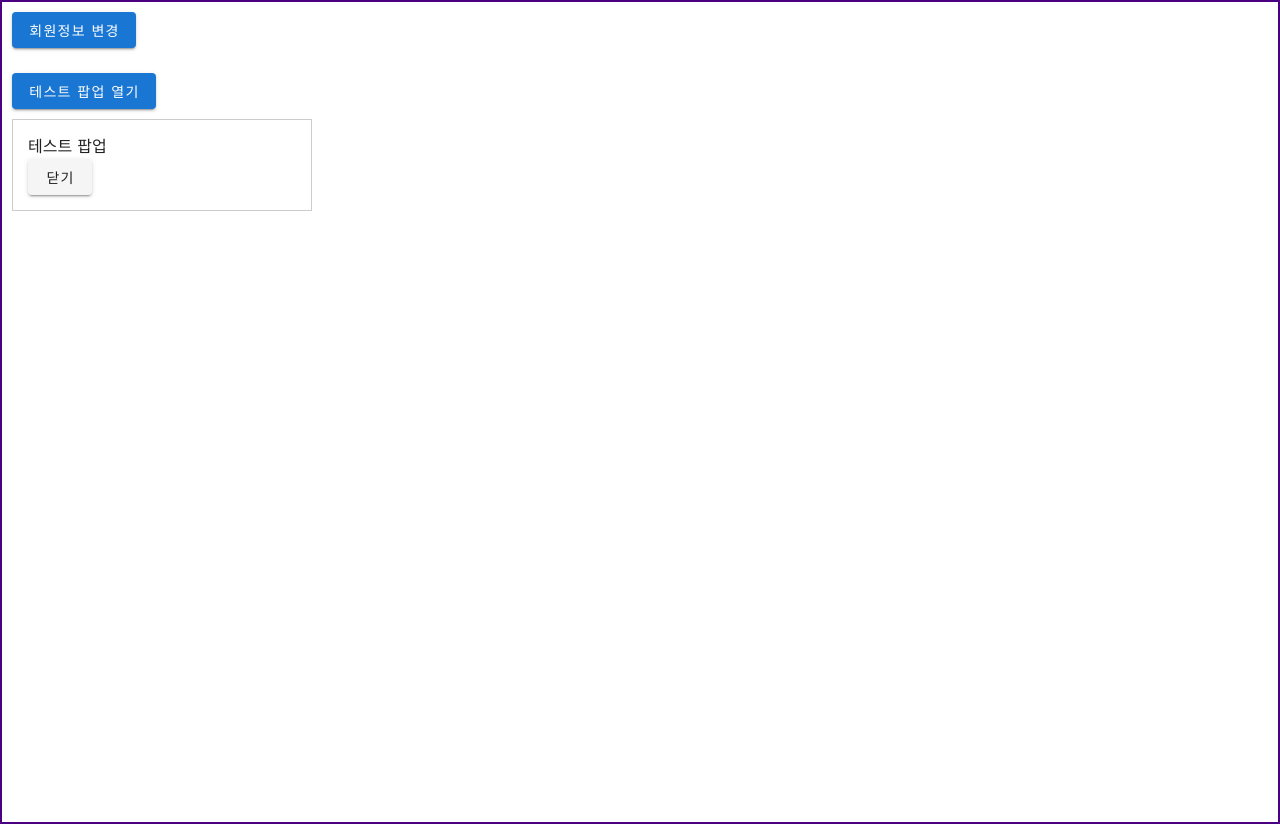
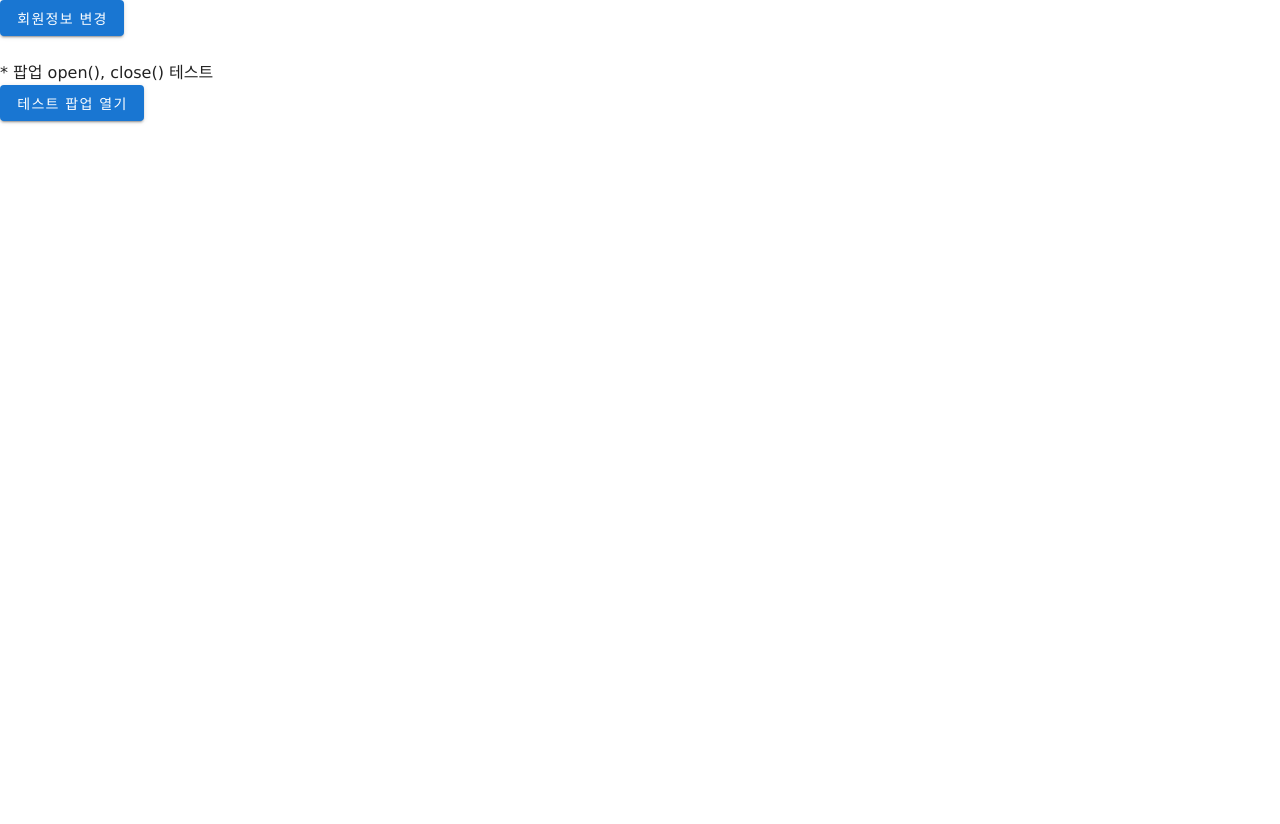
Before and after one commit to Yoonbeagle/Yoonbeagle, a Vue app: page /modal in a window 1280 px wide. After the commit the page ends 800 px from the top, so only its background shows below. Built offline with nearby package versions, Linux system fonts and the light colour scheme.

Commit message:
레이어팝업 open()/close() 테스트

```diff
--- a/src/assets/css/style.css
+++ b/src/assets/css/style.scss
@@ -1,10 +1,12 @@
 @charset "utf-8";
 @import 'reset.css';
 
-*{box-sizing:border-box;font-family:'Verdana';font-style:normal;text-transform: none !important;}
-body{padding:10px;border:2px solid indigo;}
+.v-application{
+    *{box-sizing:border-box;font-family:'Verdana';font-style:normal;text-transform: none !important;}
+/* body{padding:10px;border:2px solid indigo;} */
 
 /* exampleList */
+.example-area{margin:10px !important;padding:10px !important;border:2px solid indigo;}
 .example-area h1{margin-bottom:15px;}
 .example-area h1:before{content:'';display:inline-block;width:5px;height:5px;margin:0 5px 5px 0;background:#000;border-radius:50%;vertical-align:middle;}
 .example-area .example-contents{padding:10px;}
@@ -135,6 +137,10 @@ ul li a{display:block;width:100%;padding:6px 10px 0;border-bottom:1px solid navy
 .v-dialog .pop-container{padding:20px;}
 .v-dialog .pop-footer{position:sticky;left:0;right:0;bottom:0;padding:10px 20px 20px;text-align:right;}
 .v-dialog .pop-footer button{margin-left:10px;}
+.modal-wrapper{display:none;position:absolute;left:0;right:0;top:0;bottom:0;background:rgba(0,0,0,0.3);}
+.modal-container{position:absolute;left:50%;top:50%;transform:translate(-50%, -50%);width:300px;height:auto;margin:auto;padding:20px;background:#fff;
+    .v-btn{display:block;margin:10px auto 0;}
+}
 
 .ref-area p{margin:0;padding:0;}
 
@@ -161,3 +167,5 @@ ul li a{display:block;width:100%;padding:6px 10px 0;border-bottom:1px solid navy
 .btn-favor.selected:hover{/*background:#00a6d2;*/color:#00a6d2;}
 .btn-favor span{text-indent:-9999px;width:0;height:0;font-size:0;}
 .no-data{width:100%;height:150px;display:flex;align-items:center;justify-content:center;border:1px solid #ddd;text-align:center;}
+
+}
--- a/src/main.js
+++ b/src/main.js
@@ -4,7 +4,7 @@ import router from './router'
 import store from './store'
 import vuetify from './plugins/vuetify'
 import 'vuetify/dist/vuetify.min.css'
-import '@/assets/css/style.css'
+import '@/assets/css/style.scss'
 
 // fort-awesome
 import { library } from '@fortawesome/fontawesome-svg-core'
--- a/src/views/Modal.vue
+++ b/src/views/Modal.vue
@@ -9,6 +9,8 @@
       @closeAll="subPopOpen = false" />
 
     <div class="second-area">
+      <p>* 팝업 open(), close() 테스트</p>
+
       <v-btn
         color="primary"
         @click="onClickPopup">테스트 팝업 열기</v-btn>
--- a/src/views/popup/ModifyPopup.vue
+++ b/src/views/popup/ModifyPopup.vue
@@ -1,7 +1,11 @@
 <template>
-    <div class="container" ref="ModifyPopup">
-        <div>테스트 팝업</div>
-        <v-btn color="cancel" @click="close">닫기</v-btn>
+    <div class="container modal-wrapper" ref="ModifyPopup">
+        <div class="modal-container">
+            <div class="modal-body">
+                <div>테스트 팝업</div>
+                <v-btn color="cancel" @click="close">닫기</v-btn>
+            </div>
+        </div>
     </div>
 </template>
 
@@ -14,6 +18,9 @@ export default {
         }
     },
     methods: {
+        open() {
+            this.$refs['ModifyPopup'].open();
+        },
         close() {
             this.$refs['ModifyPopup'].close();
         }
@@ -22,8 +29,4 @@ export default {
 }
 </script>
 
-<style scoped lang="scss">
-$modal-spacer:(0, 10px, 15px, 20px, 25px);
-$modal-border-color:#ccc;
-.container{width:300px;padding:nth($modal-spacer,3);border:1px solid $modal-border-color;}
-</style>
+<style scoped lang="scss"></style>
```
